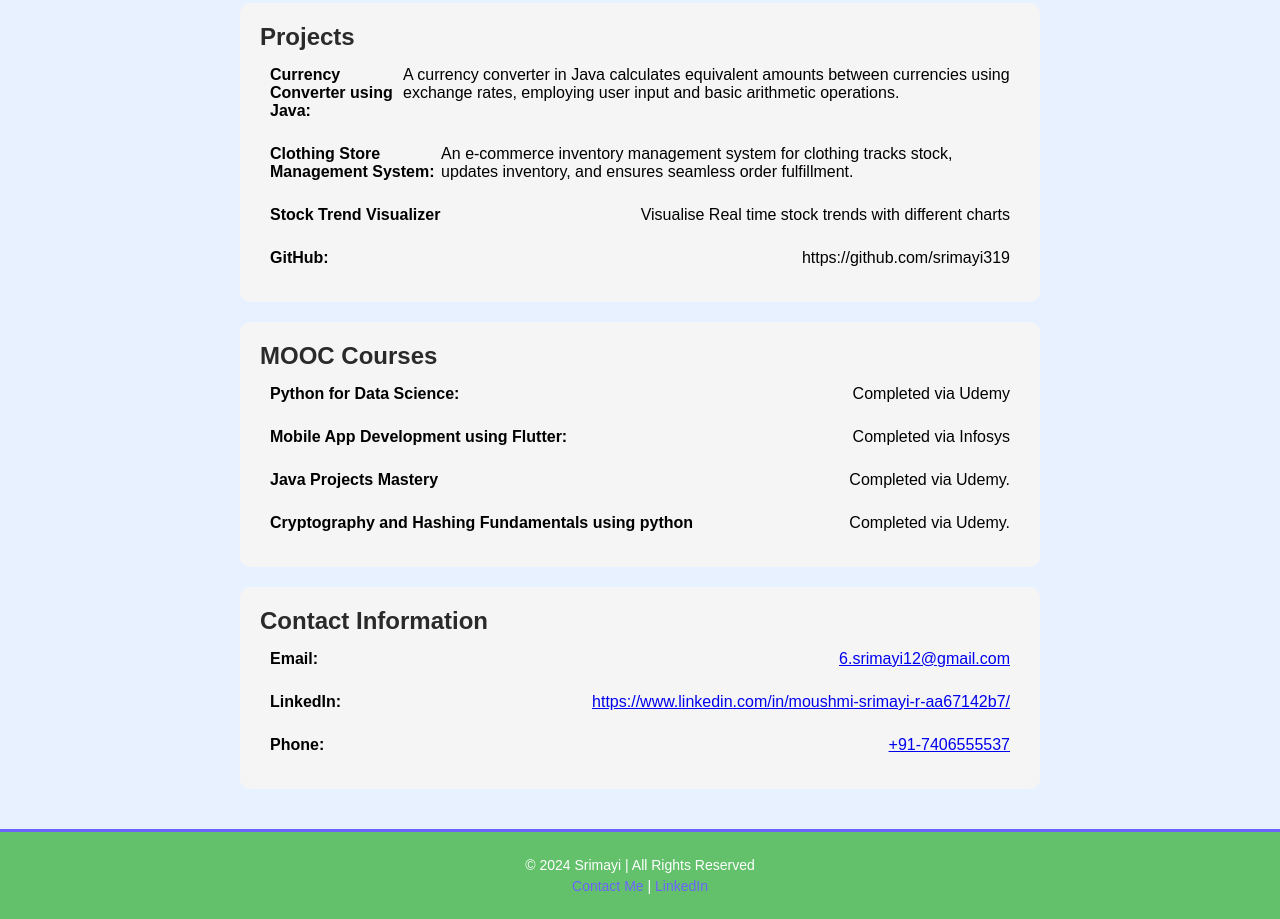
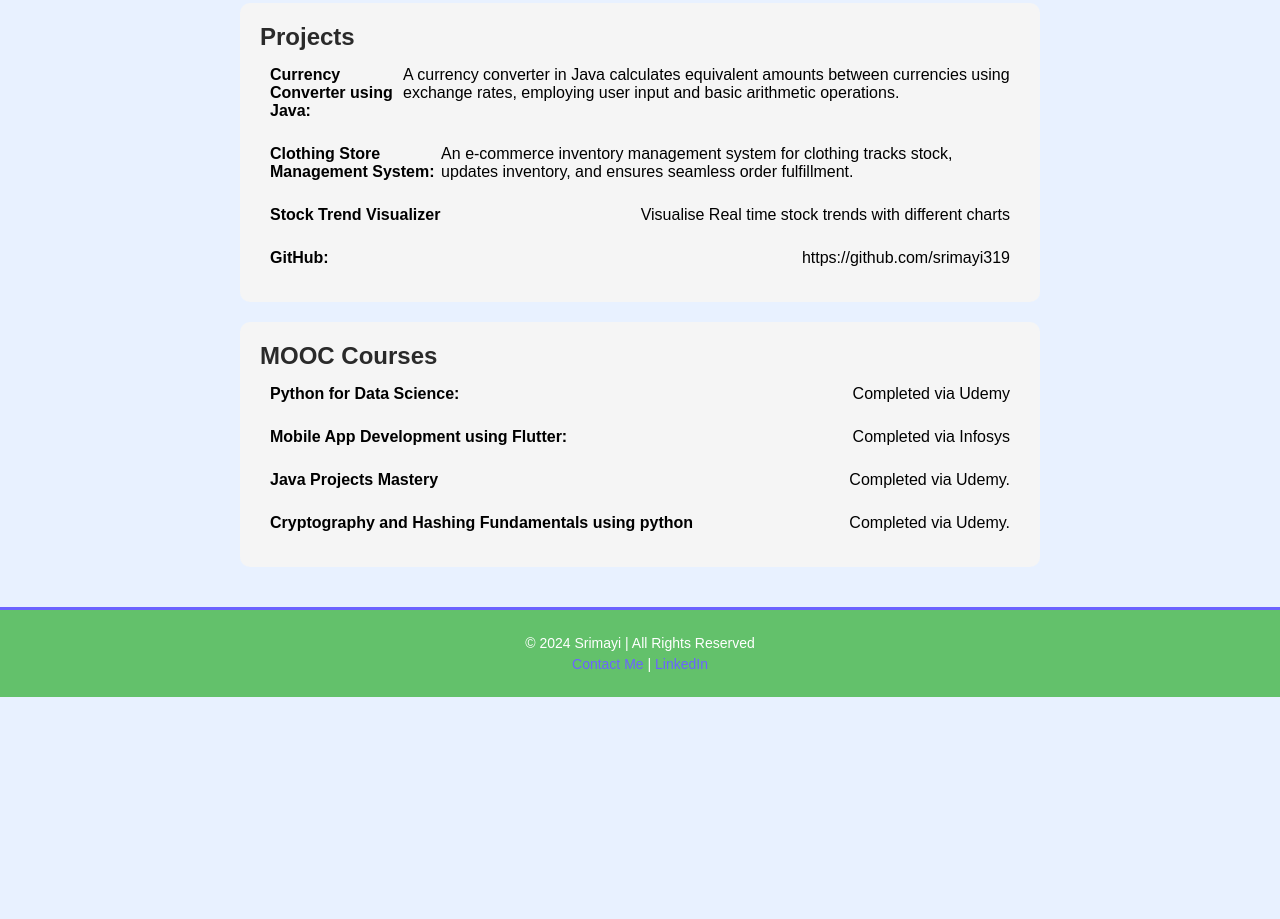
Before and after one commit to srimayi319/porfolio, a plain HTML site: page resume.html in a window 1280 px wide. Shown: the part 330-1249 px from the top of the page. After the commit the page ends 1027 px from the top, so only its background shows below. Drawn offline with Linux system fonts and the light colour scheme.

Commit message:
Update resume.html

```diff
--- a/resume.html
+++ b/resume.html
@@ -13,7 +13,6 @@
             <ul class="nav-links">
                 <li><a href="index.html#home">Home</a></li>
                 <li><a href="#resume">Resume</a></li>
-                <li><a href="#contact">Contact</a></li>
                 <li><a href="biodata.html">Biodata</a></li>
             </ul>
         </nav>
@@ -52,15 +51,7 @@
             </ul>
         </section>
 
-        <!-- Contact Information -->
-        <section id="contact" class="resume-section">
-          <h2>Contact Information</h2>
-          <ul>
-              <li><strong>Email:</strong> <a href="mailto:6.srimayi12@gmail.com">6.srimayi12@gmail.com</a></li>
-              <li><strong>LinkedIn:</strong> <a href="https://www.linkedin.com/in/moushmi-srimayi-r-aa67142b7/" target="_blank">https://www.linkedin.com/in/moushmi-srimayi-r-aa67142b7/</a></li>
-              <li><strong>Phone:</strong> <a href="tel:+917406555537">+91-7406555537</a></li>
-          </ul>
-      </section>
+
 
     </main>
     <footer>
```
